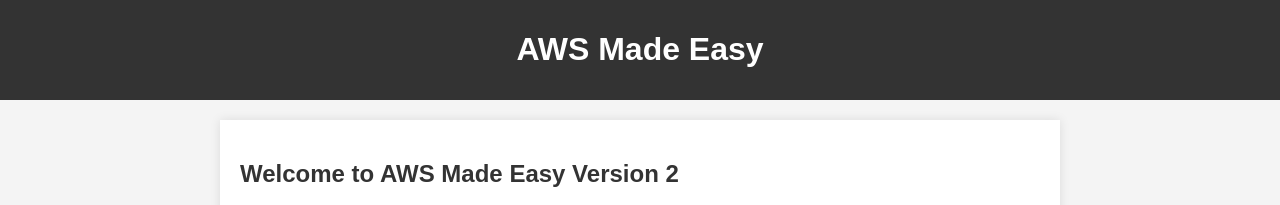
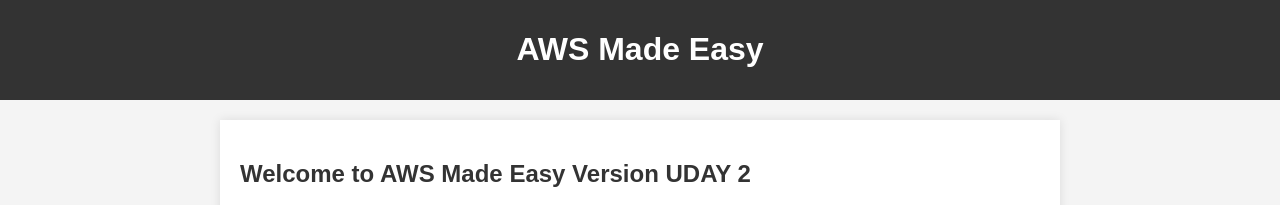
Before and after one commit to udayreddy1213/s3-test, a plain HTML site: page index.html in a window 1280 px wide. Shown: the top 205 px of the page. Drawn offline with Linux system fonts and the light colour scheme.

Commit message:
Update index.html

```diff
--- a/index.html
+++ b/index.html
@@ -42,7 +42,7 @@
     </header>
 
     <main>
-        <h2>Welcome to AWS Made Easy Version 2</h2>
+        <h2>Welcome to AWS Made Easy Version UDAY 2</h2>
         <img src="mylogo.jpg" alt="image1">
         <p>AWS Made Easy is a channel dedicated to bring quality tutorials with a crisp explaination of the concepts and step by step Hands-on demo.
             If you are just begining to learn AWS or If you are looking to enhance your AWS Skills to next level or If you are looking for a solution for a particular problem on AWS, This channel caters to everyone.</p>
```
